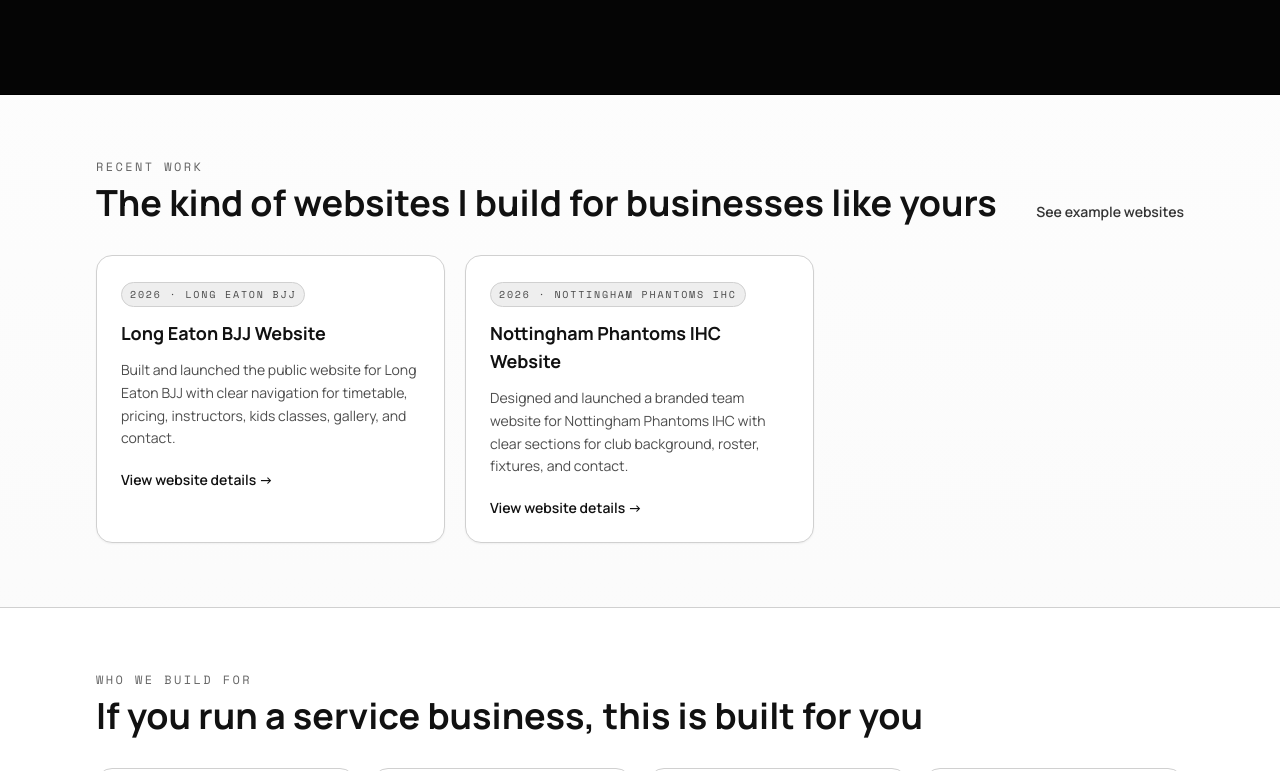
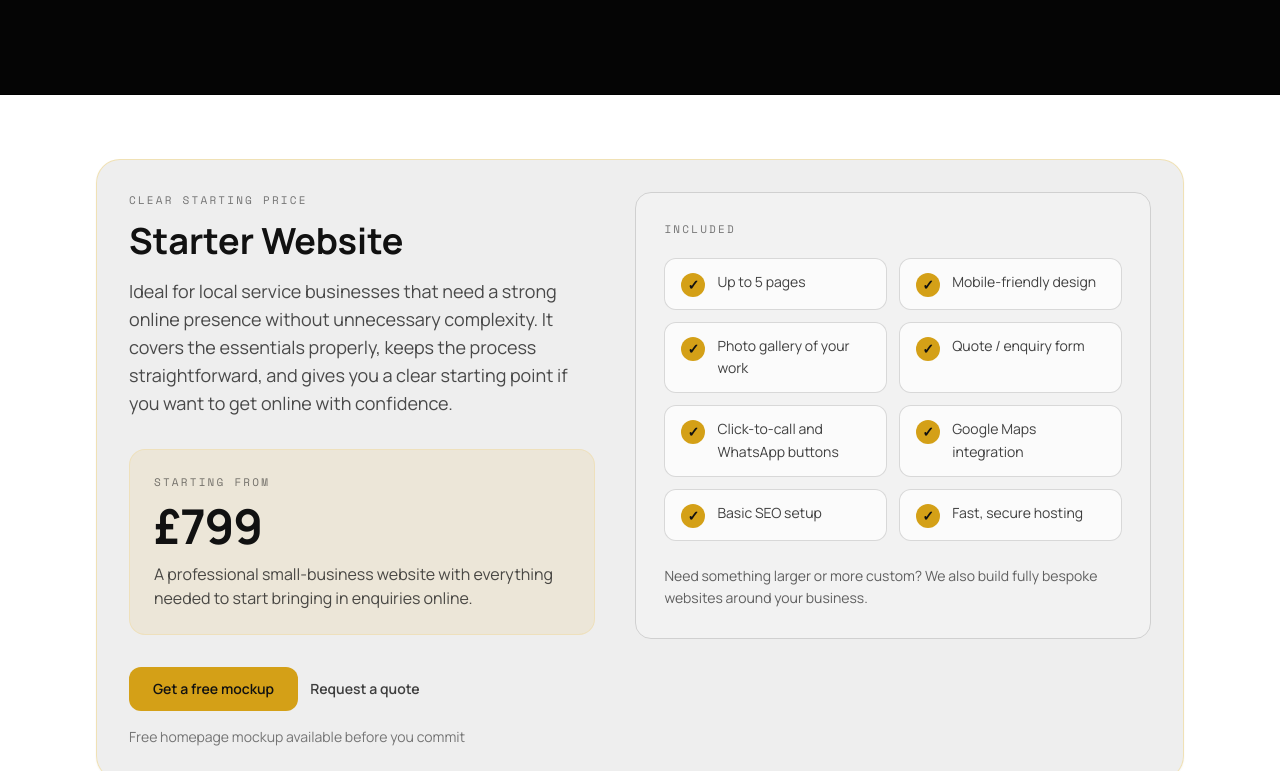
Before and after one commit to Artesuave88/mds, a SvelteKit app in the folder apps/web/: page / in a window 1280 px wide. Shown: the part 669-1440 px from the top of the page. Built offline with nearby package versions, Linux system fonts and the light colour scheme; no server answers.

Commit message:
Adds starter pack pricing

```diff
--- /dev/null
+++ b/apps/web/src/lib/data/starterPackage.ts
@@ -0,0 +1,10 @@
+export const starterPackageFeatures = [
+  "Up to 5 pages",
+  "Mobile-friendly design",
+  "Photo gallery of your work",
+  "Quote / enquiry form",
+  "Click-to-call and WhatsApp buttons",
+  "Google Maps integration",
+  "Basic SEO setup",
+  "Fast, secure hosting"
+];
--- /dev/null
+++ b/apps/web/src/lib/sections/StarterPackageSection.svelte
@@ -0,0 +1,79 @@
+<script>
+  import { fade, fly, scale } from "svelte/transition";
+  import { reveal } from "$lib/actions/reveal";
+  import { starterPackageFeatures } from "$lib/data/starterPackage";
+  import Card from "$lib/ui/Card.svelte";
+  import Section from "$lib/ui/Section.svelte";
+</script>
+
+<div use:reveal={{ distance: 24, duration: 520, threshold: 0.12 }} in:fade={{ duration: 420 }}>
+  <Section class="border-b border-brand-border bg-brand-surface" containerClass="py-16">
+    <Card
+      variant="contrast"
+      padding="lg"
+      class="rounded-3xl border-brand-accent/25 bg-brand-surface-alt/95 shadow-sm"
+    >
+      <div class="grid gap-8 lg:grid-cols-[0.95fr_1.05fr] lg:gap-10">
+        <div in:fly={{ y: 16, duration: 440 }}>
+          <p class="font-['Space_Mono'] text-[11px] uppercase tracking-[0.2em] text-brand-text/55">
+            Clear starting price
+          </p>
+          <h2 class="mt-3 text-3xl font-bold text-brand-text sm:text-4xl">Starter Website</h2>
+          <p class="mt-4 max-w-xl text-base leading-relaxed text-brand-text/75 sm:text-lg">
+            Ideal for local service businesses that need a strong online presence without unnecessary complexity. It covers
+            the essentials properly, keeps the process straightforward, and gives you a clear starting point if you want to
+            get online with confidence.
+          </p>
+
+          <div class="mt-8 rounded-2xl border border-brand-accent/20 bg-brand-primary/10 p-5 sm:p-6">
+            <p class="font-['Space_Mono'] text-[11px] uppercase tracking-[0.2em] text-brand-text/55">Starting from</p>
+            <p class="mt-3 text-4xl font-bold tracking-tight text-brand-text sm:text-5xl">£799</p>
+            <p class="mt-3 max-w-lg text-sm leading-relaxed text-brand-text/75 sm:text-base">
+              A professional small-business website with everything needed to start bringing in enquiries online.
+            </p>
+          </div>
+
+          <div class="mt-8 flex flex-wrap items-center gap-3">
+            <a
+              class="inline-flex items-center rounded-xl bg-brand-primary px-6 py-3 text-sm font-semibold text-brand-text transition duration-200 ease-out motion-safe:transform-gpu motion-safe:hover:-translate-y-0.5 hover:bg-brand-accent focus-visible:outline-none focus-visible:ring-2 focus-visible:ring-brand-accent/40 focus-visible:ring-offset-2"
+              href="/contact"
+            >
+              Get a free mockup
+            </a>
+            <a
+              class="text-sm font-semibold text-brand-text/80 transition hover:text-brand-text focus-visible:outline-none focus-visible:ring-2 focus-visible:ring-brand-accent/35 focus-visible:ring-offset-2"
+              href="/contact"
+            >
+              Request a quote
+            </a>
+          </div>
+
+          <p class="mt-4 text-sm text-brand-text/55">Free homepage mockup available before you commit</p>
+        </div>
+
+        <div in:scale={{ start: 0.97, duration: 320, delay: 70 }}>
+          <div class="rounded-2xl border border-brand-border bg-brand-bg/75 p-6 sm:p-7">
+            <p class="font-['Space_Mono'] text-[11px] uppercase tracking-[0.2em] text-brand-text/55">Included</p>
+            <ul class="mt-5 grid gap-3 sm:grid-cols-2" aria-label="Starter Website package features">
+              {#each starterPackageFeatures as feature}
+                <li class="flex items-start gap-3 rounded-xl border border-brand-border/80 bg-brand-surface/70 px-4 py-3">
+                  <span
+                    class="mt-0.5 inline-flex h-6 w-6 shrink-0 items-center justify-center rounded-full bg-brand-primary text-sm font-bold text-brand-text"
+                    aria-hidden="true"
+                  >
+                    ✓
+                  </span>
+                  <span class="text-sm leading-relaxed text-brand-text/80">{feature}</span>
+                </li>
+              {/each}
+            </ul>
+
+            <p class="mt-6 text-sm leading-relaxed text-brand-text/65">
+              Need something larger or more custom? We also build fully bespoke websites around your business.
+            </p>
+          </div>
+        </div>
+      </div>
+    </Card>
+  </Section>
+</div>
--- a/apps/web/src/routes/+page.svelte
+++ b/apps/web/src/routes/+page.svelte
@@ -4,6 +4,7 @@
   import { getProjects } from "$lib/content";
   import { services } from "$lib/data/services";
   import { setMeta } from "$lib/seo";
+  import StarterPackageSection from "$lib/sections/StarterPackageSection.svelte";
   import Badge from "$lib/ui/Badge.svelte";
   import Button from "$lib/ui/Button.svelte";
   import Card from "$lib/ui/Card.svelte";
@@ -238,7 +239,7 @@ Request a free mockup
   </div>
 </section>
 
-
+<StarterPackageSection />
 
 <div use:reveal={{ distance: 24, duration: 520, threshold: 0.12 }} in:fade={{ duration: 420 }}>
   <Section eyebrow="Recent Work" title="The kind of websites I build for businesses like yours" containerClass="py-16">
```
Also changed, not shown: 1 other file (tests, documents, lock files or other folders).
